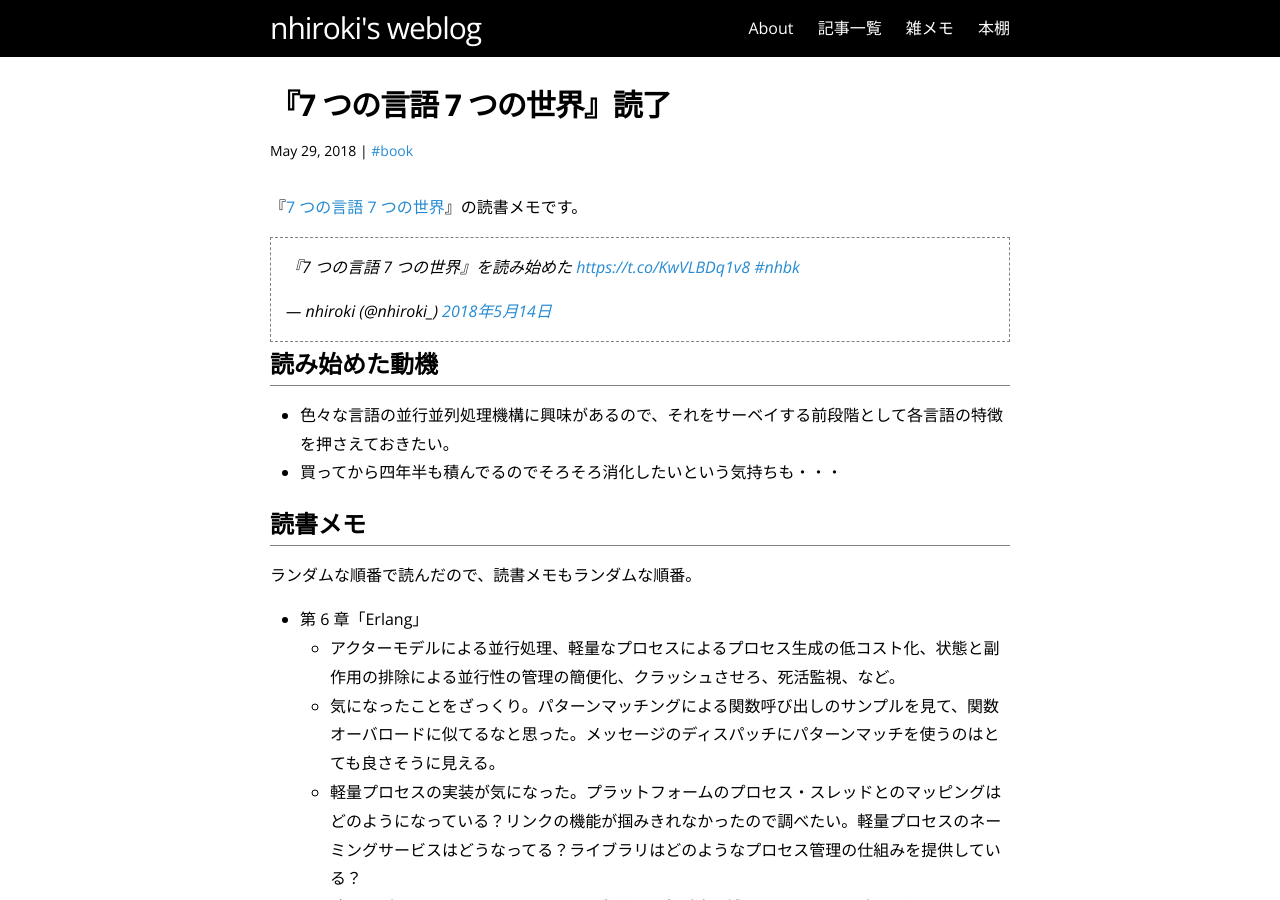
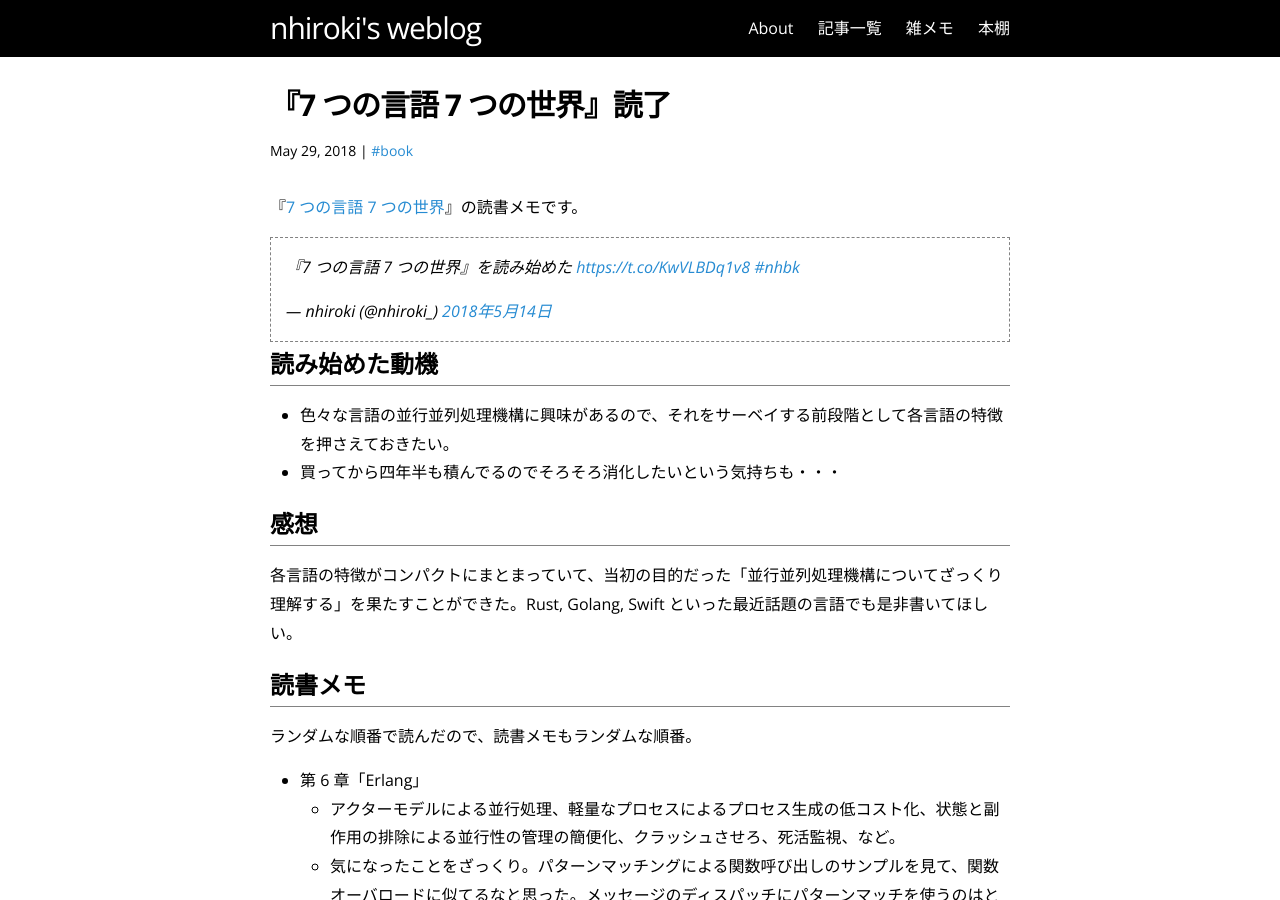
Before and after one commit to nhiroki/nhiroki.github.io, a Jekyll site: the page built from _posts/2018-05-29-book-seven-languages-seven-worlds.md, in a window 1280 px wide and 900 px high. Built offline with Jekyll 4.4.1, drawn with Linux system fonts in a browser that asks for light colours; comment, search, counter and statistics services are not loaded; some of the changed text lies outside the part shown.

Commit message:
Update the existing article

```diff
--- a/_posts/2018-05-29-book-seven-languages-seven-worlds.md
+++ b/_posts/2018-05-29-book-seven-languages-seven-worlds.md
@@ -15,6 +15,10 @@ image: /images/profile.png
 
 - 色々な言語の並行並列処理機構に興味があるので、それをサーベイする前段階として各言語の特徴を押さえておきたい。
 - 買ってから四年半も積んでるのでそろそろ消化したいという気持ちも・・・
+
+# 感想
+
+各言語の特徴がコンパクトにまとまっていて、当初の目的だった「並行並列処理機構についてざっくり理解する」を果たすことができた。Rust, Golang, Swift といった最近話題の言語でも是非書いてほしい。
 
 # 読書メモ
 
```
Also changed, not shown: other parts of _posts/2018-05-29-book-seven-languages-seven-worlds.md (+0 -4 lines).
